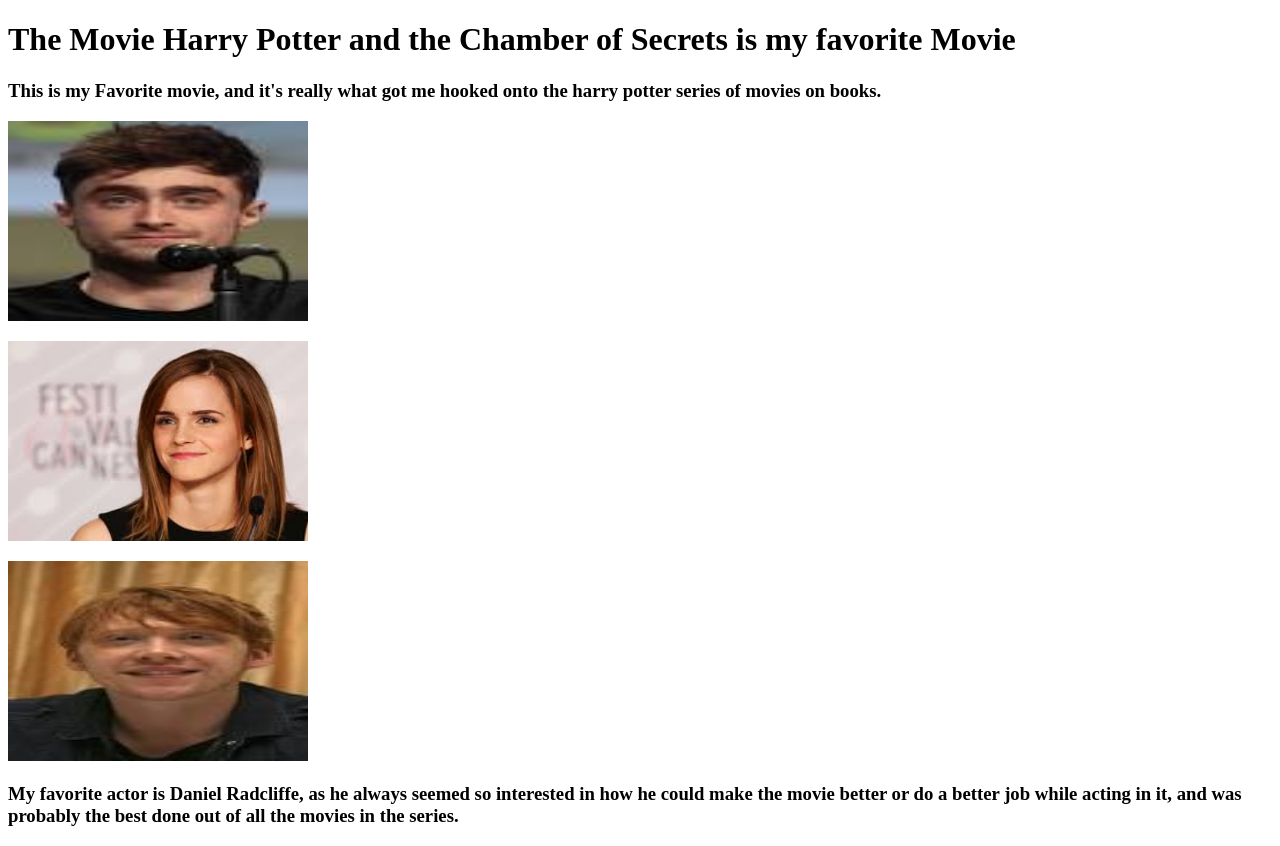
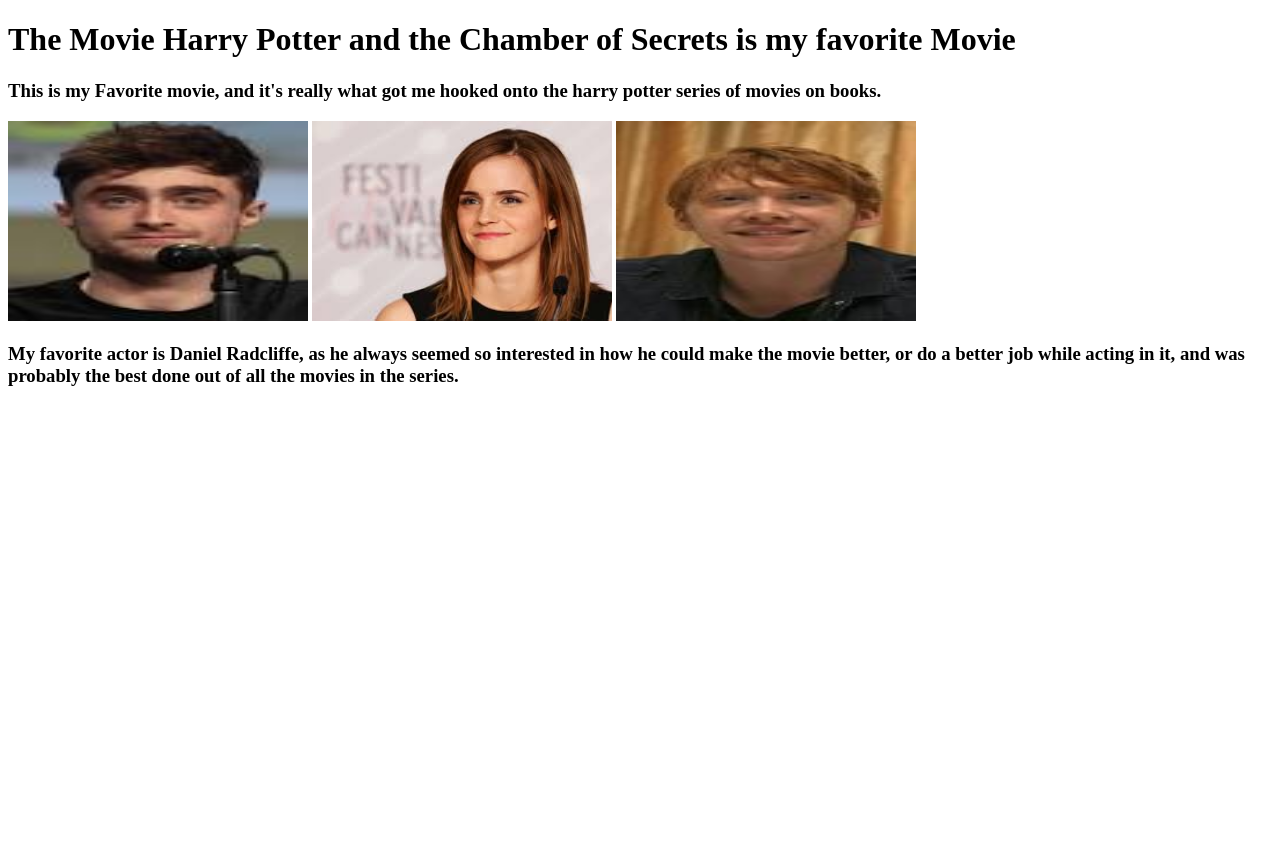
Before and after one commit to Dagin-Gregory/Whattiger.github.io, a plain HTML site: page FavoriteMovie.html in a window 1280 px wide. After the commit the page ends 800 px from the top, so only its background shows below. Drawn offline with Linux system fonts and the light colour scheme.

Commit message:
Changed Photo Location

```diff
--- a/FavoriteMovie.html
+++ b/FavoriteMovie.html
@@ -15,17 +15,11 @@
 
 			<p>
 			<img src="images/search.jpg" height="200" width="300"/>
+			<img src="images/Em.jpg" height="200" width="300"/>
+			<img src="images/Rupert.jpg" height="200" width="300"/>
 			</p>
 
-				<p>
-				<img src="images/Em.jpg" height="200" width="300"/>
-				</p>
-
-					<p>
-					<img src="images/Rupert.jpg" height="200" width="300"/>
-					</p>
-
-						<p><h3>
-						My favorite actor is Daniel Radcliffe, as he always seemed so interested in how he could make the movie
-						better or do a better job while acting in it, and was probably the best done out of all the movies in the series.
-						</p></h3>
+				<p><h3>
+				My favorite actor is Daniel Radcliffe, as he always seemed so interested in how he could make the movie
+				better, or do a better job while acting in it, and was probably the best done out of all the movies in the series.
+				</p></h3>
```
